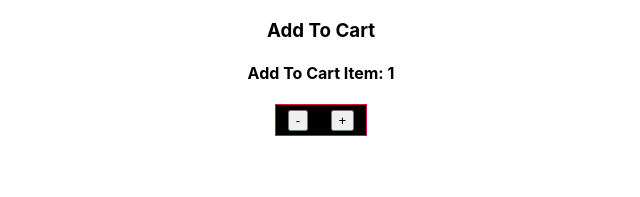
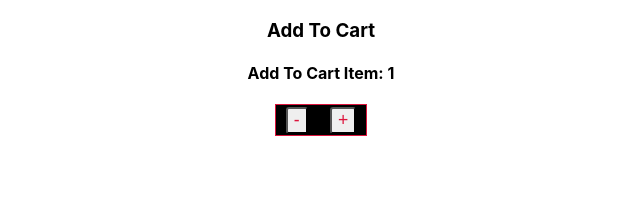
Before and after one commit to Shourov98hassan/react-simple-add-to-cart, a React (Create React App) app: page / in a window 1280 px wide. Shown: the top 197 px of the page, without its empty margins (319-959 px from the left). Built offline with nearby package versions, Linux system fonts and the light colour scheme.

Commit message:
btn style added

```diff
--- a/src/components/Cart/Cart.css
+++ b/src/components/Cart/Cart.css
@@ -8,3 +8,12 @@
     margin:0 auto;
     background-color: black;
 }
+
+.btn{
+
+    color:crimson;
+    font-size: 1.1rem;
+    border-radius:3px;
+    cursor: pointer;
+
+}
```
